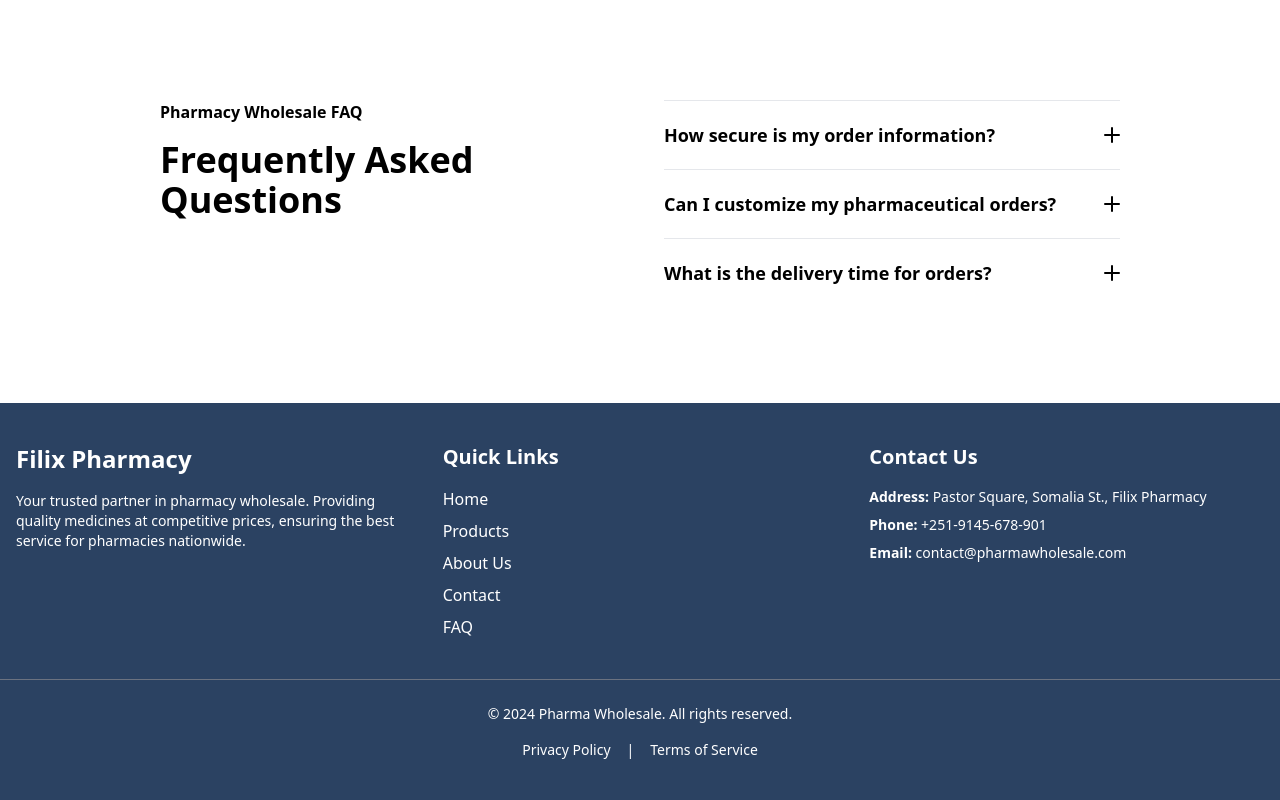
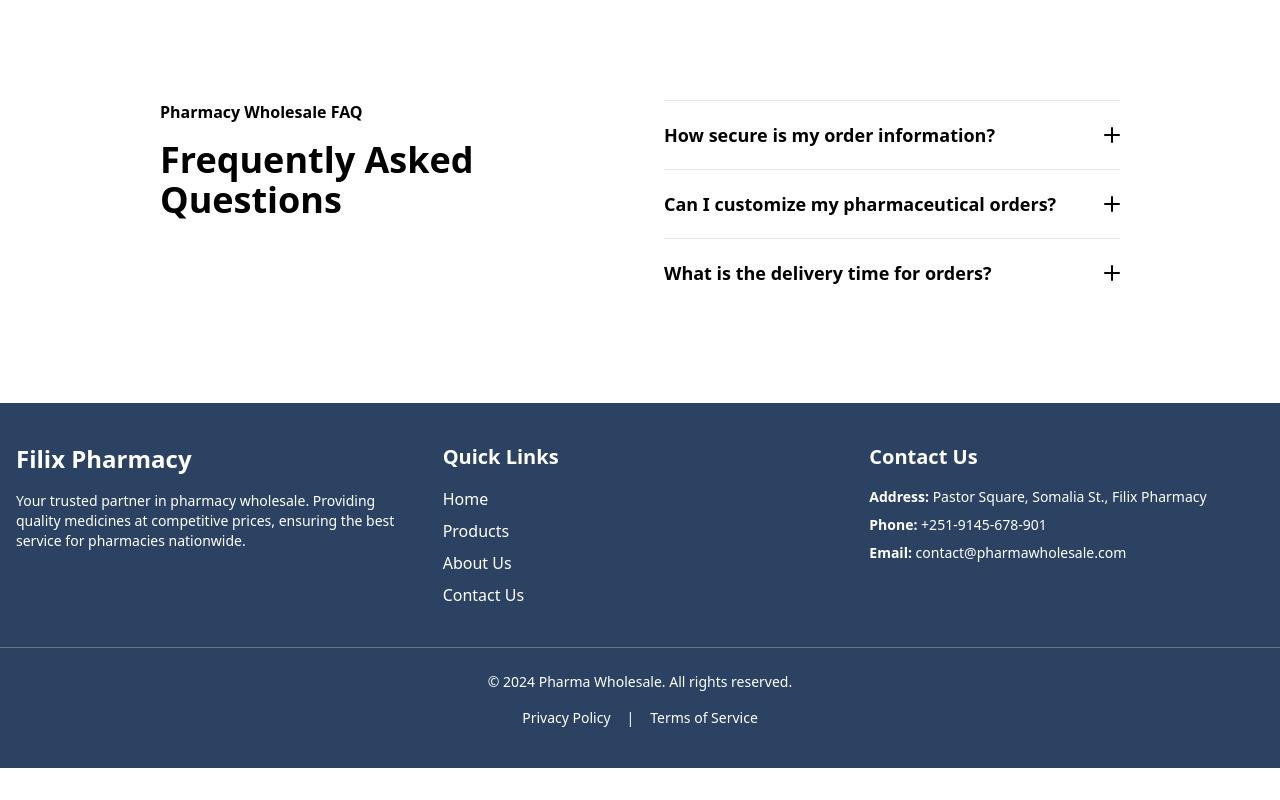
Before and after one commit to Brhyancodes/alx-project-0x13-setup, a React (Vite) app in the folder client/: page /contact in a window 1280 px wide. Shown: the part 1178-1978 px from the top of the page. After the commit the page ends 1946 px from the top, so only its background shows below. Built offline with nearby package versions, Linux system fonts and the light colour scheme.

Commit message:
some corrections on contact us page

```diff
--- a/client/src/components/Footer.tsx
+++ b/client/src/components/Footer.tsx
@@ -5,8 +5,7 @@ const Footer = () => {
     { name: "Home", href: "/" },
     { name: "Products", href: "#" },
     { name: "About Us", href: "/aboutus" },
-    { name: "Contact", href: "contact" },
-    { name: "FAQ", href: "faq" },
+    { name: "Contact Us", href: "contact" },
   ];
 
   const contactInfo = [
--- a/client/src/components/Navbar.tsx
+++ b/client/src/components/Navbar.tsx
@@ -39,8 +39,7 @@ const navigation = [
   { name: "Home", href: "/" },
   { name: "Product", href: "/product" }, // Dropdown will be added to this
   { name: "About Us", href: "/aboutus" },
-  { name: "Contact", href: "/contact" },
-  { name: "FAQ", href: "/faq" },
+  { name: "Contact Us", href: "/contact" },
 ];
 
 export default function Navbar() {
```
